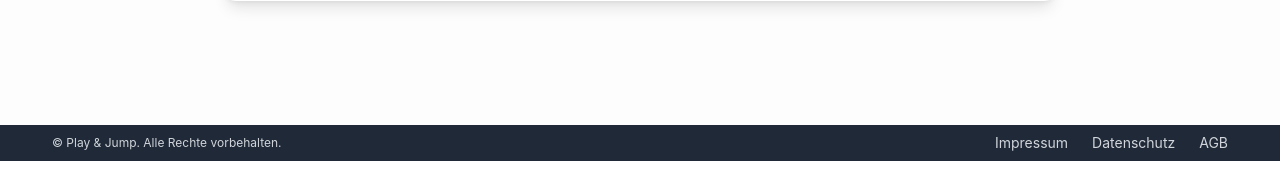
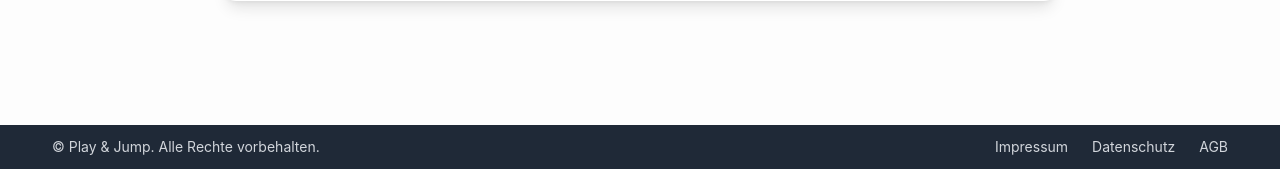
Before and after one commit to MitrofanovDm89/PlayAndJump, a Django app: page /agb/ in a window 1280 px wide. Shown: the part 3994-4163 px from the top of the page. Run offline with Django 5.2, Linux system fonts and the light colour scheme; some libraries are stand-ins or nearby versions.

Commit message:
fix: увеличить padding footer до py-3 чтобы он был по высоте как header

```diff
--- a/main/templates/base.html
+++ b/main/templates/base.html
@@ -42,10 +42,10 @@
     </main>
 
     <!-- Simple Footer -->
-    <footer class="bg-gray-800 text-white py-2">
+    <footer class="bg-gray-800 text-white py-3">
       <div class="max-w-7xl mx-auto px-4 sm:px-6 lg:px-8">
         <div class="flex flex-col md:flex-row justify-between items-center">
-          <div class="text-gray-300 text-xs mb-1 md:mb-0">
+          <div class="text-gray-300 text-sm mb-1 md:mb-0">
             <p>&copy; {{ now|date:"Y" }} Play & Jump. Alle Rechte vorbehalten.</p>
           </div>
 
```
